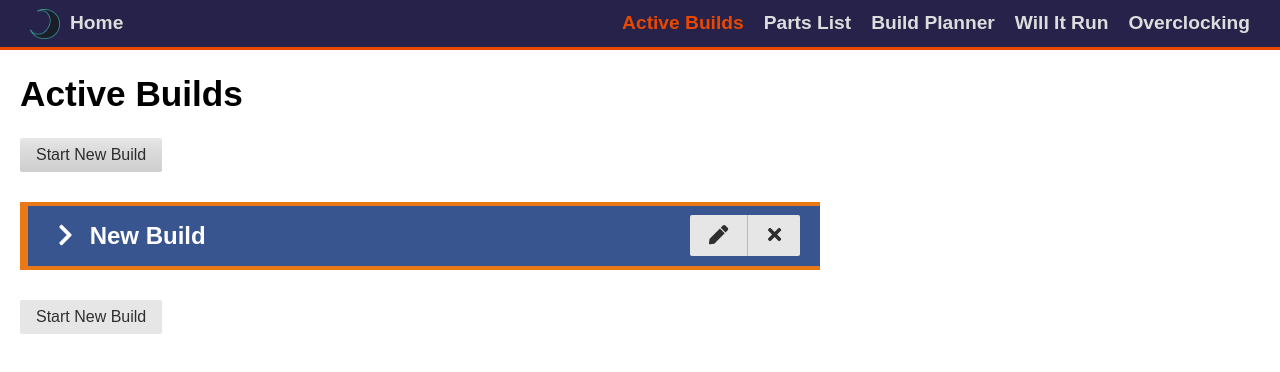
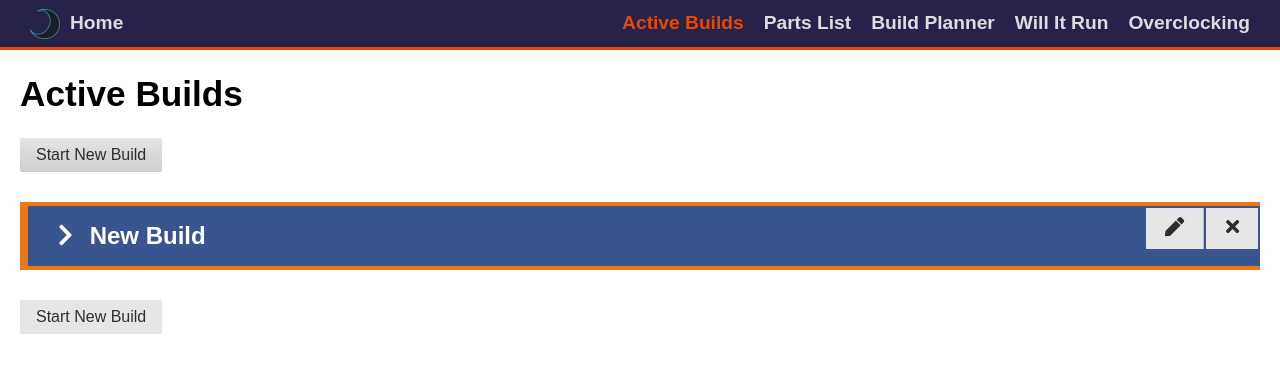
Before and after one commit to AlyxMoon/lunar-pc-build-sim-companion, a Vue app: page /builds in a window 1280 px wide. Both pictures are taken after a click on the button "Start New Build". Shown: the top 372 px of the page. Built offline with nearby package versions, Linux system fonts and the light colour scheme.

Commit message:
allow build cards to be a bit larger

```diff
--- a/src/components/BuildCard/index.vue
+++ b/src/components/BuildCard/index.vue
@@ -261,7 +261,7 @@ article {
   .card-title {
     height: 60px;
     width: 100%;
-    padding: 15px 20px;
+    padding-left: 20px;
 
     display: flex;
     align-items: center;
@@ -273,6 +273,16 @@ article {
 
     h4 {
       margin: 0;
+    }
+
+    .pure-button-group {
+      align-self: flex-start;
+      margin: 2px;
+
+      button {
+        border-radius: 0;
+        margin-left: 2px;
+      }
     }
   }
 
--- a/src/views/ActiveBuilds.vue
+++ b/src/views/ActiveBuilds.vue
@@ -92,11 +92,11 @@ export default {
 
 <style lang="scss" scoped>
 section.build-card-grid {
-  max-width: 50em;
+  width: 100%;
+  max-width: 100em;
   margin: 30px 0;
 
   display: grid;
-  // grid-gap: 20px;
   grid-template-columns: 1fr;
   grid-template-rows: auto;
   justify-content: flex-start;
```
